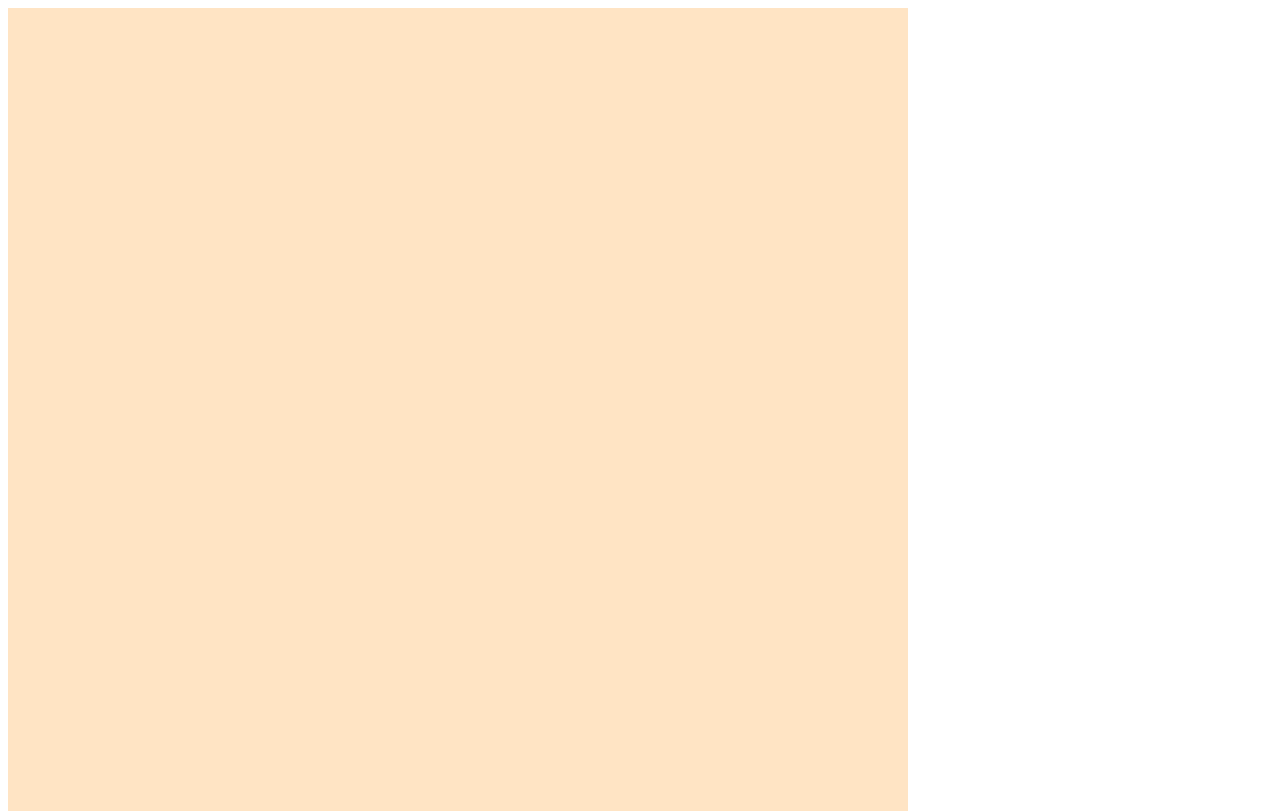
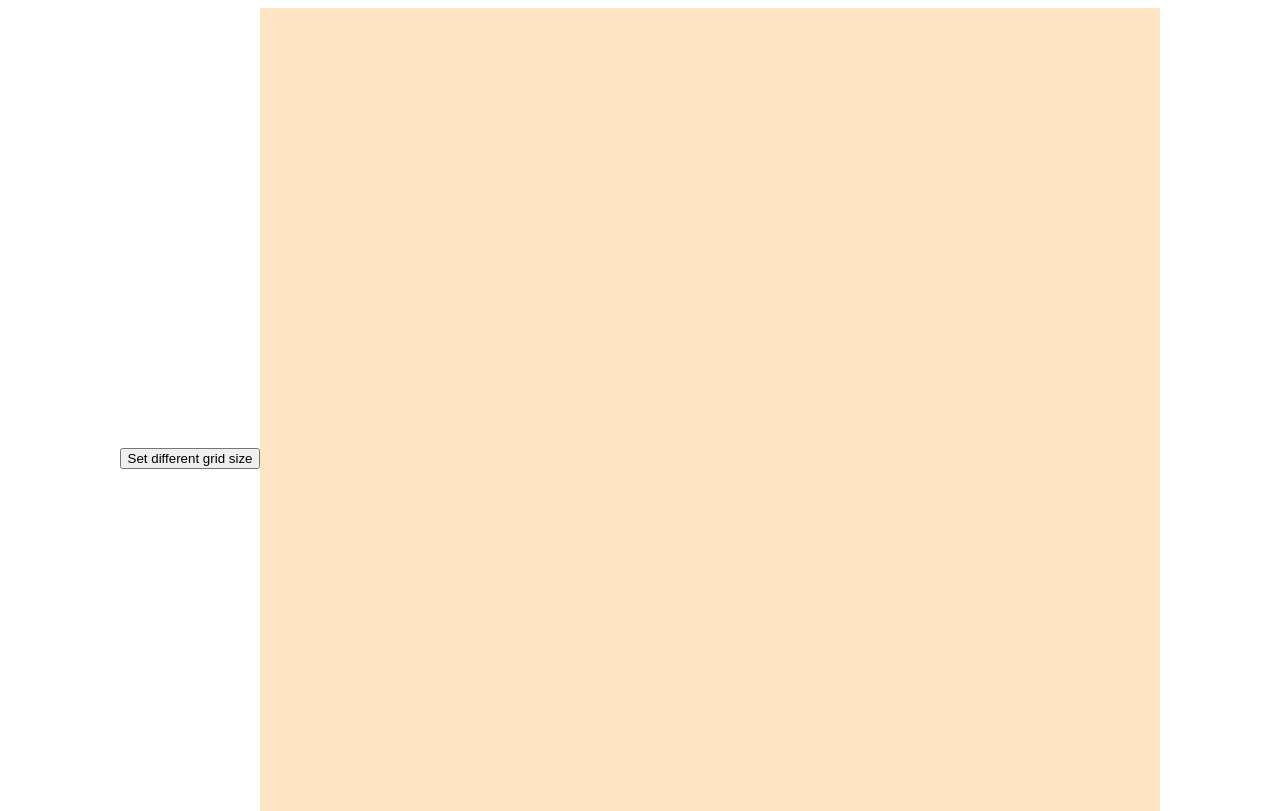
Before and after one commit to Mekintosz/sketch-pad, a plain HTML site: page index.html in a window 1280 px wide. Shown: the top 811 px of the page. Drawn offline with Linux system fonts and the light colour scheme.

Commit message:
App is functioning with prompt for gred value, need some updates

```diff
--- a/index.html
+++ b/index.html
@@ -8,6 +8,10 @@
     <script src="script.js" defer></script>
 </head>
 <body>
+    <div class = "app">
+        <button class="gridBtn" onclick="newGrid()">Set different grid size</button>
     <div id = "container"></div>
+    </div>
+
 </body>
 </html>
--- a/script.js
+++ b/script.js
@@ -1,23 +1,49 @@
-function createDiv() {
-    const cell = document.createElement("div");
-    cell.className = "cells";
+// function createDiv() {
+//     const cell = document.createElement("div");
+//     cell.className = "cells";
 
-    return cell;
-};
+//     return cell;
+// };
 
 function addDivs() {
     const pad = document.querySelector("#container");
-      myDivs = [],
+
       i = 0,
-      numOfDivs = 256;
+      numOfDivs = 81;
+    for (i; i < numOfDivs; i += 1) {
+      const padDiv = document.createElement("div")
+      pad.appendChild(padDiv);
+      padDiv.classList.add("cells");
+      padDiv.addEventListener("mouseenter", (e) =>  padDiv.setAttribute("style", "background: black;"));
+    }
 
-    for (i; i < numOfDivs; i += 1) {
-      myDivs.push(createDiv());
-      pad.appendChild(myDivs[i]);
-    }
 
     // myDivs[5].className = "modified-div";
     // myDivs[5].innerText = "I'm modified DIV";
   }
 
+function newGrid() {
+  const pad = document.querySelector("#container");
+  const  padDiv = document.querySelectorAll(".cells");
+  const container = document.querySelector('#container');
+  removeAllDivs(container)
+
+      i = 0,
+      numOfDivs = prompt("Choos number of pixels up to 100");
+    for (i; i < numOfDivs; i += 1) {
+      const padDiv = document.createElement("div")
+      padDiv.setAttribute("style", `width: ${900/Math.sqrt(numOfDivs)}px`);
+      padDiv.classList.add("cells");
+      pad.appendChild(padDiv);
+      padDiv.addEventListener("mouseenter", (e) => padDiv.classList.add("colored") );
+    }
+}
+
+function removeAllDivs(parent) {
+  while (parent.firstChild) {
+      parent.removeChild(parent.firstChild);
+  }
+}
+
+
 addDivs();
--- a/style.css
+++ b/style.css
@@ -1,12 +1,16 @@
-.cells:hover {
+/*  .cells:hover {
     background-color: black;
+}*/
+
+.app {
+    display: flex;
+    align-items: center;
+    justify-content: center;
 }
-
 .cells {
     background-color: bisque;
-    flex: 1 1 auto;
-    height: 100px;
-    width: 100px;
+    flex: 1 0 auto;
+
 
 }
 
@@ -15,4 +19,9 @@
     height: 900px;
     display: flex;
     flex-wrap: wrap;
+    flex: 0 0 initial;
 }
+
+.colored {
+    background-color: black;
+}
```
